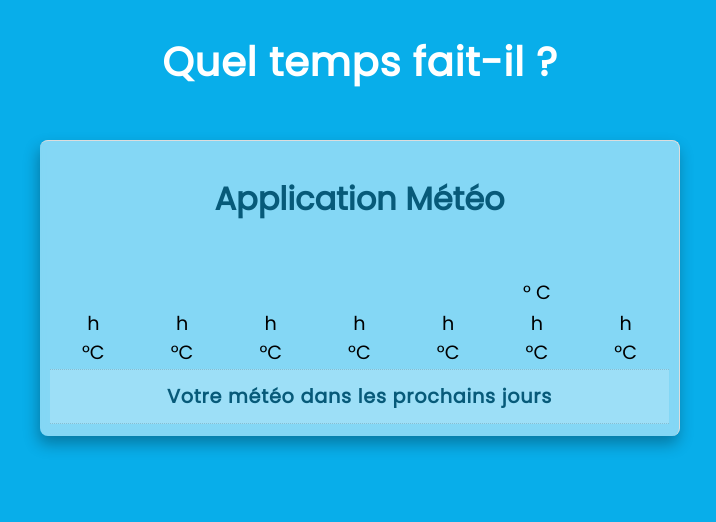
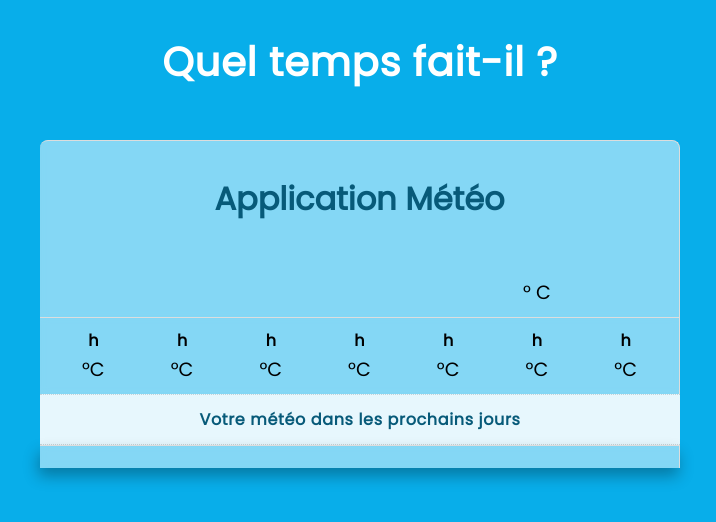
Before and after one commit to alice-sebego/weather-app, a plain HTML site: page index.html in a window 1280 px wide. Shown: the whole page, without its empty margins (280-996 px from the left). Drawn offline with Linux system fonts and the light colour scheme.

Commit message:
Split main board into 3 boards of data

```diff
--- a/index.html
+++ b/index.html
@@ -14,10 +14,10 @@
     </header>
     <main>
         <section>
-            <table>
+            <table id="main-table">
                 <thead>
                     <tr>
-                        <th colspan="7">Application Météo</th>
+                        <th colspan="7" id="name-app">Application Météo</th>
                     </tr>
                 </thead>
                 <tbody>
@@ -25,66 +25,84 @@
                         <td colspan="4" id="imgWeather"></td>
                         <td colspan="3"><span id="description-weather"></span><br><span id="current-temperature"></span>° C<br><span id="timezone"></span></td>
                     </tr>
+                </tbody>
+            </table>
+            <table id="temp-table">
+                <thead>
+                    <tr>
+                        <th><p><span class="hour"></span> h</p></th>
+                        <th><p><span class="hour"></span> h</p></th>
+                        <th><p><span class="hour"></span> h</p></th>
+                        <th><p><span class="hour"></span> h</p></th>
+                        <th><p><span class="hour"></span> h</p></th>
+                        <th><p><span class="hour"></span> h</p></th>
+                        <th><p><span class="hour"></span> h</p></th>
+                    </tr>
+                </thead>
+                <tbody>
                     <tr id="temperatures">
                         <td>
-                            <p><span class="hour"></span> h</p>
                             <p><span class="temperatureDetails"></span> °C</p>
                         </td>
                         <td>
-                            <p><span class="hour"></span> h</p>
                             <p><span class="temperatureDetails"></span> °C</p>
                         </td>
                         <td>
-                            <p><span class="hour"></span> h</p>
                             <p><span class="temperatureDetails"></span> °C</p>
                         </td>
                         <td>
-                            <p><span class="hour"></span> h</p>
                             <p><span class="temperatureDetails"></span> °C</p>
                         </td>
                         <td>
-                            <p><span class="hour"></span> h</p>
                             <p><span class="temperatureDetails"></span> °C</p>
                         </td>
                         <td>
-                            <p><span class="hour"></span> h</p>
                             <p><span class="temperatureDetails"></span> °C</p>
                         </td>
                         <td>
-                            <p><span class="hour"></span> h</p>
                             <p><span class="temperatureDetails"></span> °C</p>
                         </td>
                     </tr>
+                </tbody>
+            </table>
+
+            <div id="next-days">
+                <p>Votre météo dans les prochains jours</p>
+            </div>
+
+            <table id="daily-forecast">
+                <thead>
                     <tr>
-                        <td colspan="7" id="next-days">Votre météo dans les prochains jours</td>
+                        <th><p><span class="day"></span></p></th>
+                        <th><p><span class="day"></span></p></th>
+                        <th><p><span class="day"></span></p></th>
+                        <th><p><span class="day"></span></p></th>
+                        <th><p><span class="day"></span></p></th>
+                        <th><p><span class="day"></span></p></th>
+                        <th><p><span class="day"></span></p></th>
                     </tr>
+                </thead>
+                <tbody>
                     <tr>
                         <td>
-                            <p><span class="day"></span></p>
                             <p><span class="temperatureDay"></span></p>
                         </td>
                         <td>
-                            <p><span class="day"></span></p>
                             <p><span class="temperatureDay"></span></p>
                         </td>
                         <td>
-                            <p><span class="day"></span></p>
                             <p><span class="temperatureDay"></span></p>
                         </td>
                         <td>
-                            <p><span class="day"></span></p>
                             <p><span class="temperatureDay"></span></p>
                         </td>
                         <td>
-                            <p><span class="day"></span></p>
                             <p><span class="temperatureDay"></span></p>
                         </td>
                         <td>
-                            <p><span class="day"></span></p>
                             <p><span class="temperatureDay"></span></p>
                         </td>
                         <td>
-                            <p><span class="day"></span></p>
                             <p><span class="temperatureDay"></span></p>
                         </td>
                     </tr>
--- a/src/css/style.css
+++ b/src/css/style.css
@@ -32,7 +32,7 @@ h1{
 }
 
 #next-days{
-    background-color: rgba(255, 255, 255, 0.2);
+    background-color: rgba(255, 255, 255, 0.9);
     color: #075a79;
     font-weight: 600;
     letter-spacing: .04em;
@@ -56,18 +56,24 @@ table{
     border-width: .1em .1em 0 0;
     border-style: solid;
     border-color: #ddd;
-    border-radius: .5em;
     padding: .5em;
     background-color: rgba(255, 255, 255, 0.5);
     backdrop-filter: blur(4px);
     -moz-backdrop-filter : blur(4px);
     -webkit-backdrop-filter: blur(4px);
     -o-backdrop-filter: blur(4px);
+}
+
+#main-table{
+    border-radius: .5em .5em 0 0;
+}
+
+#daily-forecast{
     box-shadow: -.1em .5em .9em rgba(0, 0, 0, 0.3);
 }
 
 
-th{
+#name-app{
     text-transform: capitalize;
     padding: 3vh 0;
     font-size: 2em;
--- a/src/js/app.js
+++ b/src/js/app.js
@@ -1,4 +1,4 @@
-import { currentHour, seriesOfDays} from './utils.js';
+import {currentHour, seriesOfDays} from './utils.js';
 
 // https://openweathermap.org/api/one-call-api
 const apiKey = "e1c24fb45d4215b7c791b97fdecc48b9";
@@ -58,7 +58,7 @@ const getOpenWeather = async (url) =>{
                     $hours[i].innerHTML = incrHour - 24;
                 } else if(incrHour === 24){
                     $hours[i].innerHTML = "0";
-                } else{
+                } else {
                     $hours[i].innerHTML = incrHour;
                 }
 
```
